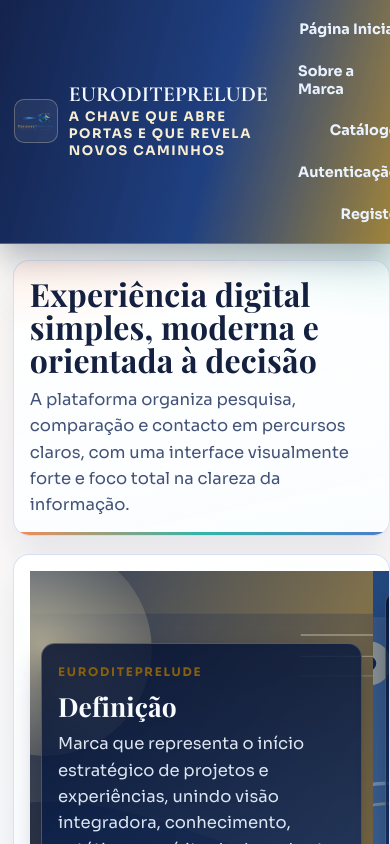
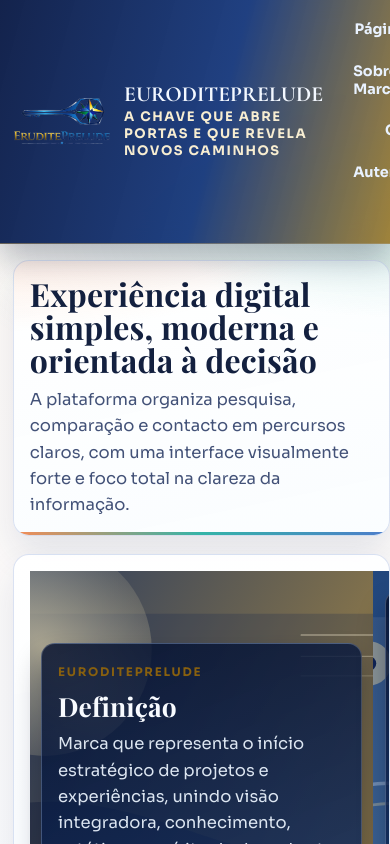
Before and after one commit to daniel11-01/Imobili-ria, a React (Vite) app in the folder frontend/: page / in a window 390 px wide. Shown: the top 844 px of the page. Built offline with nearby package versions, Linux system fonts and the light colour scheme; no server answers.

Commit message:
style(branding): aumenta area do logo sem moldura

```diff
--- a/frontend/src/assets/global.css
+++ b/frontend/src/assets/global.css
@@ -112,18 +112,21 @@
 .brand {
   display: inline-flex;
   align-items: center;
-  gap: 0.7rem;
+  gap: 0.9rem;
   text-decoration: none;
 }
 
 .brand-logo {
-  width: 68px;
-  height: 68px;
+  width: 160px;
+  max-width: 30vw;
+  max-height: 78px;
+  height: auto;
   object-fit: contain;
-  border-radius: 12px;
-  background: rgba(255, 255, 255, 0.06);
-  border: 1px solid rgba(240, 225, 185, 0.3);
-  padding: 0.2rem;
+  border-radius: 0;
+  background: transparent;
+  border: none;
+  padding: 0;
+  box-shadow: none;
 }
 
 .brand-text {
@@ -457,18 +460,21 @@
 .site-footer-brand-block {
   display: grid;
   grid-template-columns: auto 1fr;
-  gap: 0.8rem;
+  gap: 1rem;
   align-items: center;
 }
 
 .site-footer-logo {
-  width: 78px;
-  height: 78px;
+  width: 168px;
+  max-width: 22vw;
+  max-height: 92px;
+  height: auto;
   object-fit: contain;
-  border-radius: 12px;
-  background: rgba(255, 255, 255, 0.08);
-  border: 1px solid rgba(235, 216, 166, 0.28);
-  padding: 0.18rem;
+  border-radius: 0;
+  background: transparent;
+  border: none;
+  padding: 0;
+  box-shadow: none;
 }
 
 .site-footer-copy,
@@ -1853,9 +1859,9 @@
   }
 
   .brand-logo {
-    width: 44px;
-    height: 44px;
-    border-radius: 10px;
+    width: 96px;
+    max-width: 34vw;
+    max-height: 56px;
   }
 
   .site-footer-brand-block {
@@ -1864,8 +1870,9 @@
   }
 
   .site-footer-logo {
-    width: 62px;
-    height: 62px;
+    width: 124px;
+    max-width: 48vw;
+    max-height: 70px;
   }
 
   .page-shell {
```
